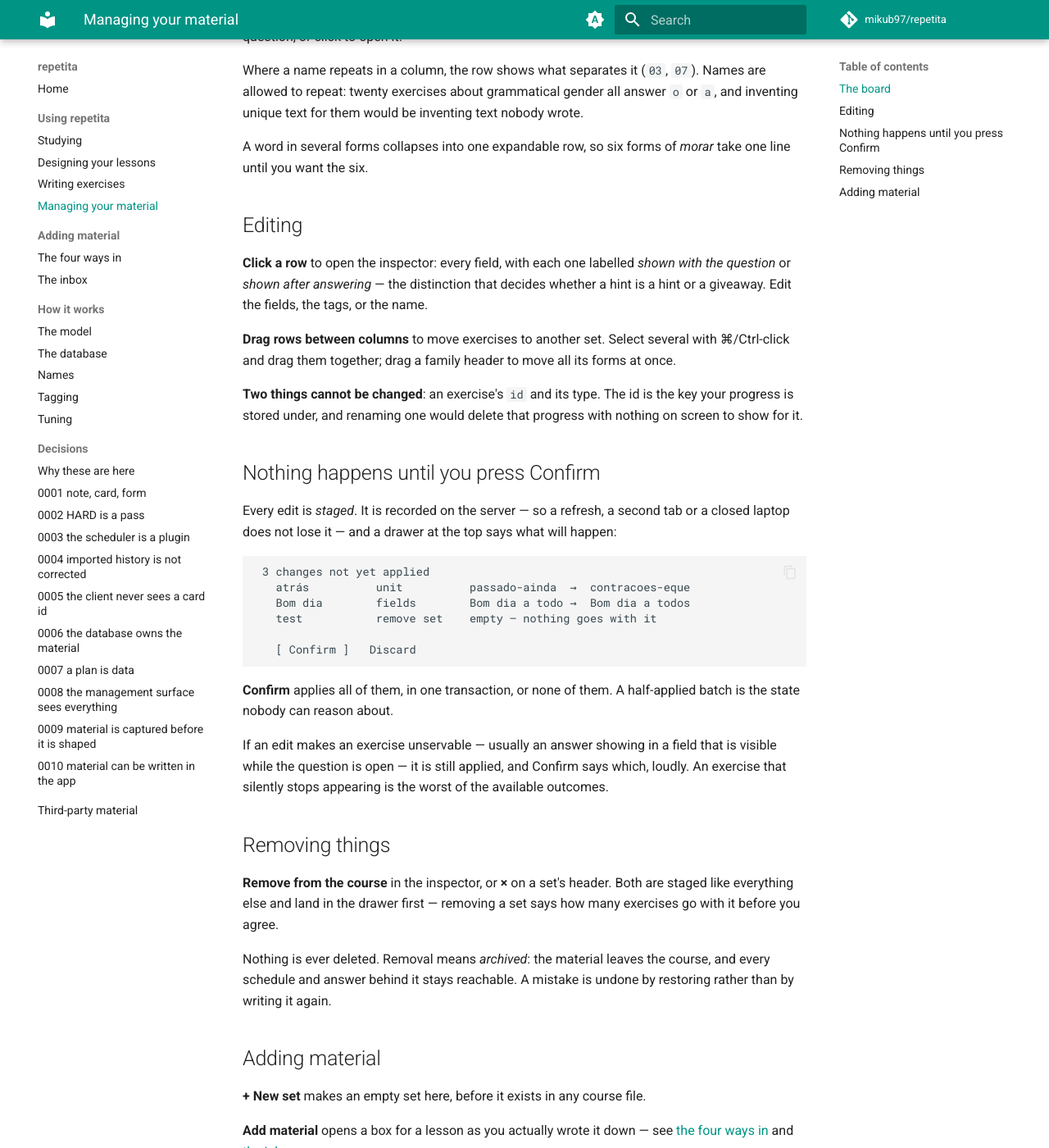
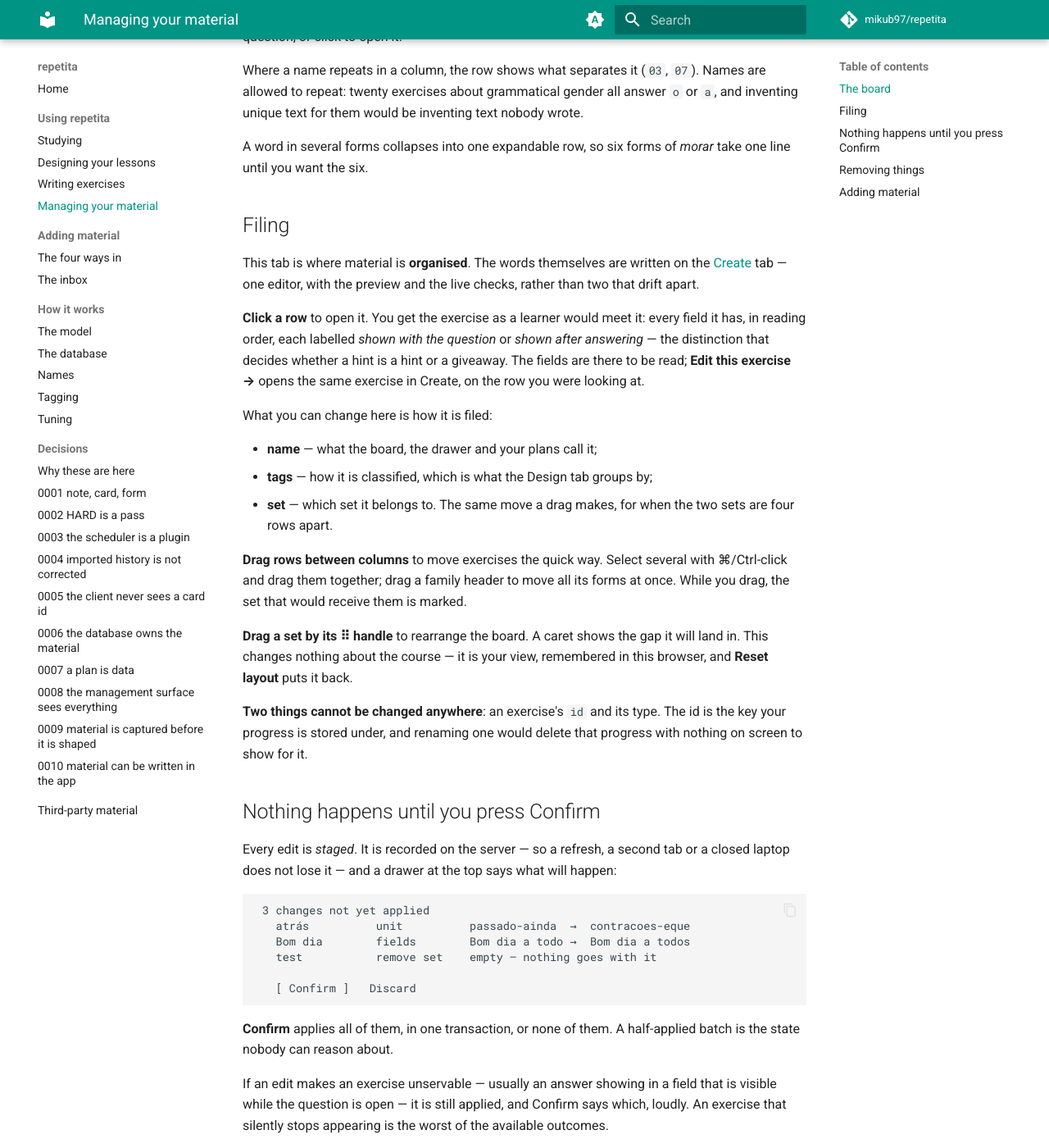
Before and after one commit to mikub97/repetita, an MkDocs documentation site: the page built from docs/using/managing.md, in a window 1280 px wide and 1400 px high, scrolled down 515 px. Shown: the whole window at 82% size. Built offline with MkDocs 1.6.1 and Material for MkDocs 9.7.7, drawn with Linux system fonts in a browser that asks for light colours; comment, search, counter and statistics services are not loaded.

Commit message:
feat(ui): Create writes, Manage files (#61)
Both tabs edited exercises, with two editors, two field orders and two different
promises about when a change lands. That is most of why adding and editing
material felt like a maze: before you could act you had to decide which tab you
were in, and the app never said.

**Manage's inspector becomes a filing card.** The fields are there to be read --
in reading order, not the alphabetical order a JSON object arrives in, which put
`audio` first and the actual question fourth -- each still labelled shown with
the question or shown after answering, which is the best explanation of an
exercise in the app. It is titled by the exercise's **name** rather than
`fala-capoeiristas.01`, a directory and a sequence number.

What stays editable there is what filing means: the name, the tags, and **which
set it is in** -- a control, because dragging was the only way to move an
exercise, which is fine when two sets are side by side and impossible when they
are four rows apart.

**"Edit this exercise →" opens Create on that exercise**, not merely on its set.
Losing your place was most of the friction in moving between the two.

**Create owns naming a set, properly.** Choosing a set and naming one were the
same control and one trap: picking an existing set and typing in the id box
renamed nothing -- it quietly pointed Save at a different set, so the next edit
moved that one exercise into a set that did not exist and left the other
twenty-four behind. Renaming is now its own act, through the endpoint that moves
every note in one transaction, and it was never called by any UI until now.

Three more dead ends in Create, each of which read as the app ignoring you:

* editing **tags** alone left Save greyed out for ever, because the listener
  refreshed nothing;
* naming a **new set** and pressing Save did nothing, so the only way to make one
  was a button on another tab that created nothing either;
* **switching sets discarded everything typed since the last Save**, silently.
  Now you are asked, and closing the tab with unsaved work says so too -- there
  was no `beforeunload` anywhere in the app.

And changing an exercise's **type** no longer deletes the fields the new type
does not have. They are set aside and come back if the type does.

Signed-off-by: Michał Weiss <mikub97@gmail.com>

```diff
--- a/docs/using/managing.md
+++ b/docs/using/managing.md
@@ -28,20 +28,36 @@
 A word in several forms collapses into one expandable row, so six forms of
 *morar* take one line until you want the six.
 
-## Editing
+## Filing
 
-**Click a row** to open the inspector: every field, with each one labelled
-*shown with the question* or *shown after answering* — the distinction that
-decides whether a hint is a hint or a giveaway. Edit the fields, the tags, or the
-name.
+This tab is where material is **organised**. The words themselves are written on
+the [Create](creating.md) tab — one editor, with the preview and the live checks,
+rather than two that drift apart.
 
-**Drag rows between columns** to move exercises to another set. Select several
+**Click a row** to open it. You get the exercise as a learner would meet it: every
+field it has, in reading order, each labelled *shown with the question* or *shown
+after answering* — the distinction that decides whether a hint is a hint or a
+giveaway. The fields are there to be read; **Edit this exercise →** opens the
+same exercise in Create, on the row you were looking at.
+
+What you can change here is how it is filed:
+
+- **name** — what the board, the drawer and your plans call it;
+- **tags** — how it is classified, which is what the Design tab groups by;
+- **set** — which set it belongs to. The same move a drag makes, for when the two
+  sets are four rows apart.
+
+**Drag rows between columns** to move exercises the quick way. Select several
 with ⌘/Ctrl-click and drag them together; drag a family header to move all its
-forms at once.
+forms at once. While you drag, the set that would receive them is marked.
 
-**Two things cannot be changed**: an exercise's `id` and its type. The id is the
-key your progress is stored under, and renaming one would delete that progress
-with nothing on screen to show for it.
+**Drag a set by its ⠿ handle** to rearrange the board. A caret shows the gap it
+will land in. This changes nothing about the course — it is your view, remembered
+in this browser, and **Reset layout** puts it back.
+
+**Two things cannot be changed anywhere**: an exercise's `id` and its type. The id
+is the key your progress is stored under, and renaming one would delete that
+progress with nothing on screen to show for it.
 
 ## Nothing happens until you press Confirm
 
```
Also changed, not shown: docs/using/creating.md (+13 -3 lines), src/repetita/web/static/create.js (+198 -22 lines), src/repetita/web/static/manage.js (+46 -33 lines), src/repetita/web/static/style.css (+24 -0 lines).
